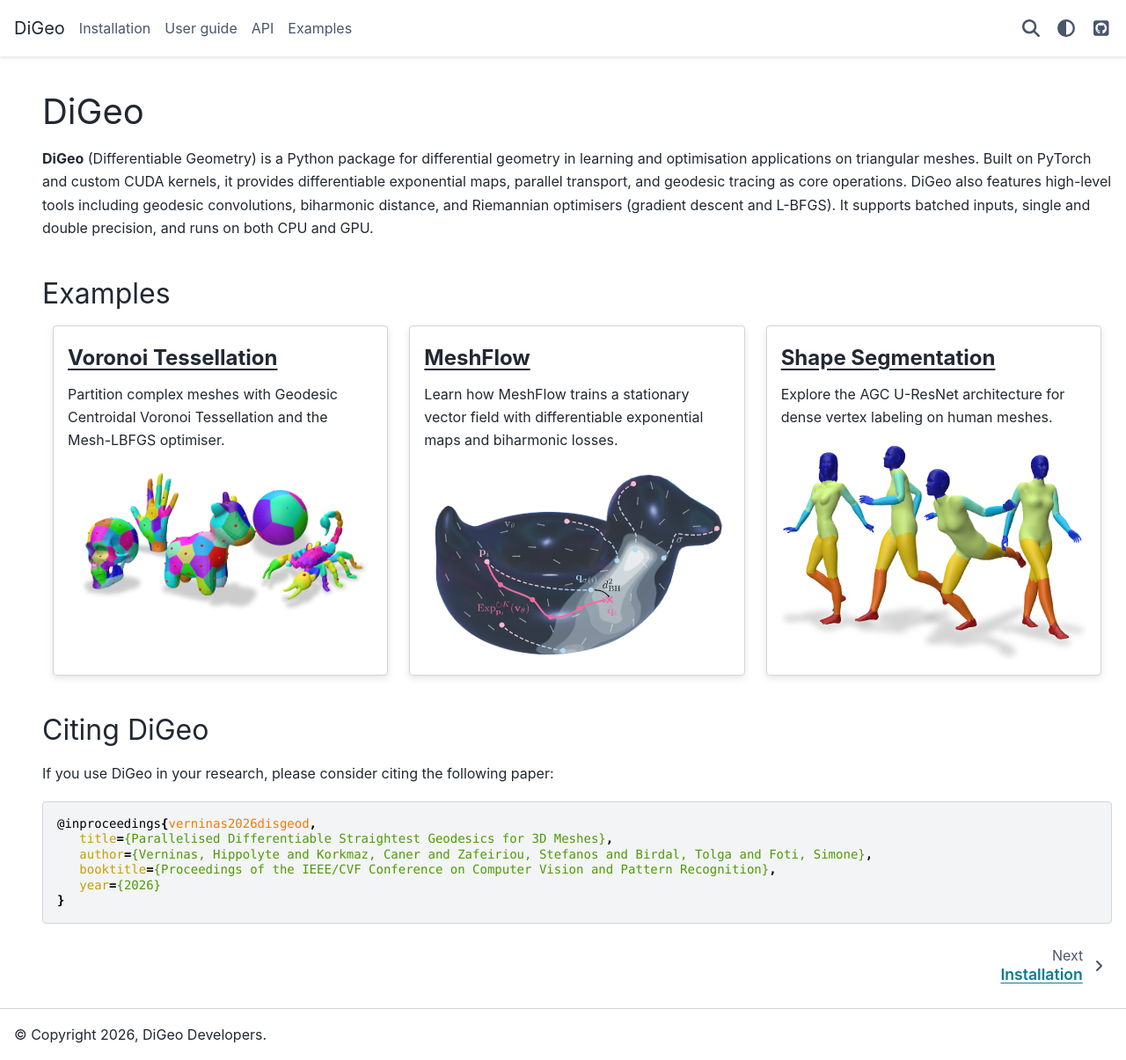
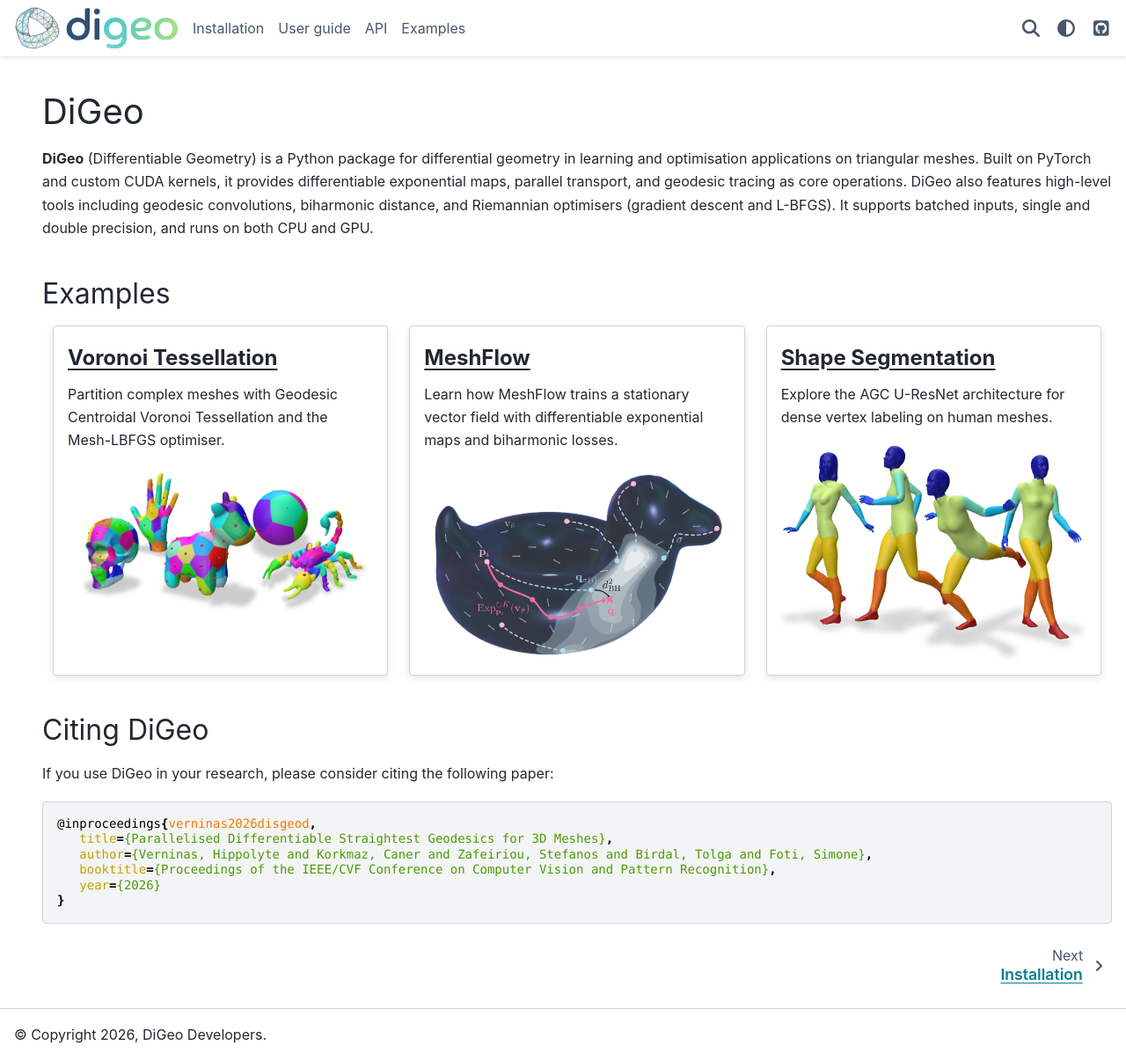
Before and after one commit to circle-group/DiGeo, a Sphinx documentation site: the page built from doc/source/index.rst, in a window 1280 px wide and 1205 px high. Shown: the whole window at 88% size. Built offline with Sphinx 7.4.7 and the PyData theme 0.15.4, drawn with Linux system fonts in a browser that asks for light colours; pages that are not in the unit, such as notebooks, are missing from menus.

Commit message:
DOC use digeo logo

```diff
--- a/doc/source/conf.py
+++ b/doc/source/conf.py
@@ -82,7 +82,8 @@
     "pygments_light_style": "tango",
     "pygments_dark_style": "monokai",
     "logo": {
-        "text": "DiGeo",
+        "image_light": "digeo.svg",
+        "image_dark": "digeo.svg",
     },
     "surface_warnings": True,
     # -- Template placement in theme layouts ----------------------------------
@@ -113,3 +114,4 @@
 
 html_static_path = ['_static']
 html_css_files = ['theme-overrides.css']
+html_favicon = '_static/icon.svg'
```
Also changed, not shown: README.md (+5 -7 lines), assets/geodesic_traces_bunny.png (deleted), doc/source/_static/digeo.svg (added), doc/source/_static/icon.svg (added).
